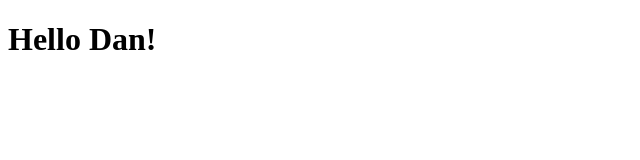
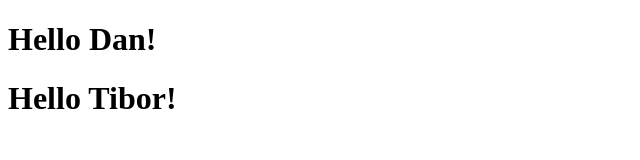
Before and after one commit to Dan2024/introductions-2, a plain HTML site: page index.html in a window 1280 px wide. Shown: the whole page, without its empty margins (0-640 px from the left). Drawn offline with Linux system fonts and the light colour scheme.

Commit message:
second commit

```diff
--- a/index.html
+++ b/index.html
@@ -8,5 +8,6 @@
   </head>
   <body>
     <h1>Hello Dan!</h1>
+    <h1>Hello Tibor!</h1>
   </body>
 </html>
```
